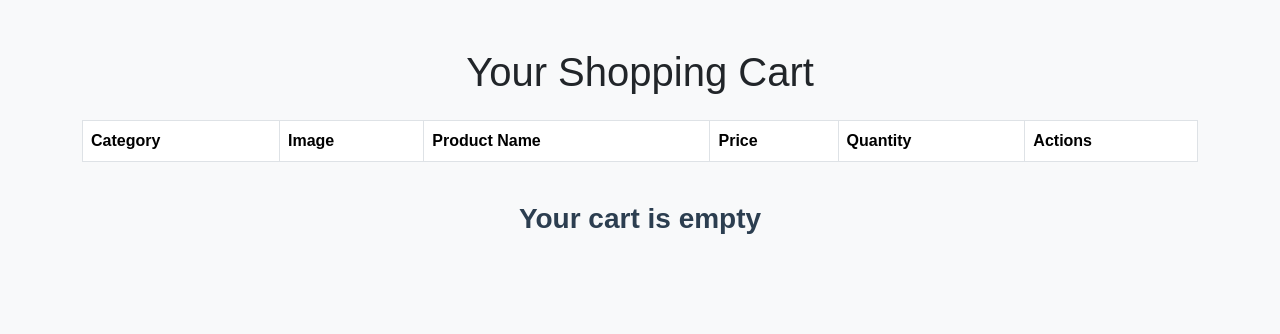
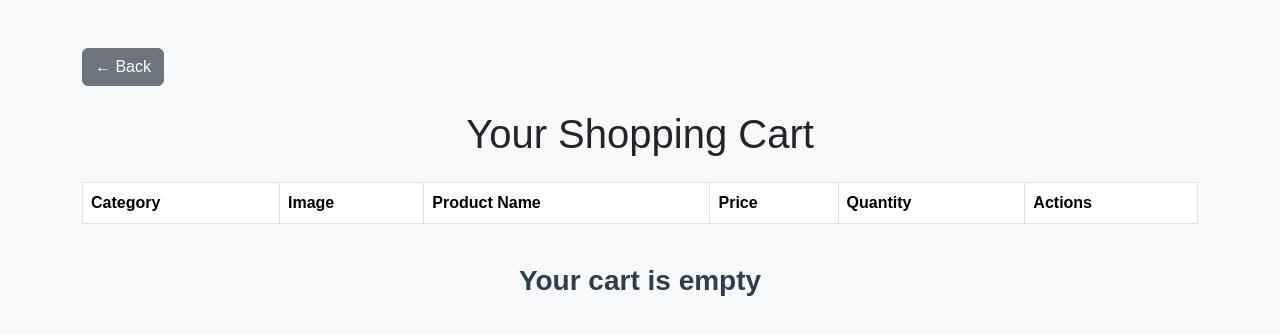
Before and after one commit to abhi23shek/productDIplay, a React (Create React App) app in the folder frontend/: page /Cart in a window 1280 px wide. Shown: the top 334 px of the page. Built offline with nearby package versions, Linux system fonts and the light colour scheme; a web font is replaced by a local one.

Commit message:
BackkButtonAddedToCart

```diff
--- a/frontend/src/components/AdminAddProduct.js
+++ b/frontend/src/components/AdminAddProduct.js
@@ -127,7 +127,7 @@
           setMessage("");
         }, 3000);
       }
-      console.log("Product Data:", productData);
+      // console.log("Product Data:", productData);
       setName("");
       setPrice("");
       setDetails("Size-");
--- a/frontend/src/components/AdminDashboard.js
+++ b/frontend/src/components/AdminDashboard.js
@@ -4,7 +4,7 @@
 import AdminAddSubcategories from "./AdminAddSubcategories";
 import AdminNavbar from "./AdminNavbar";
 import AdminDisplay from "./AdminDisplay";
-import AdminProductList from "./AdminProductList";
+// import AdminProductList from "./AdminProductList";
 import "./AdminDashboard.css";
 
 const AdminDashboard = () => {
--- a/frontend/src/components/Cart.js
+++ b/frontend/src/components/Cart.js
@@ -1,7 +1,9 @@
 import { useContext } from "react";
+import { useNavigate } from "react-router-dom"; // Import useNavigate
 import { CartContext } from "./context/Cart";
 
 export default function Cart() {
+  const navigate = useNavigate(); // Initialize useNavigate
   const {
     cartItems,
     addToCart,
@@ -33,6 +35,14 @@
 
   return (
     <div className="container py-5">
+      {/* Back Button */}
+      <button
+        className="btn btn-secondary mb-4"
+        onClick={() => navigate(-1)} // Go back to the previous page
+      >
+        &larr; Back
+      </button>
+
       <h1 className="text-center mb-4">Your Shopping Cart</h1>
 
       <div className="table-responsive">
```
